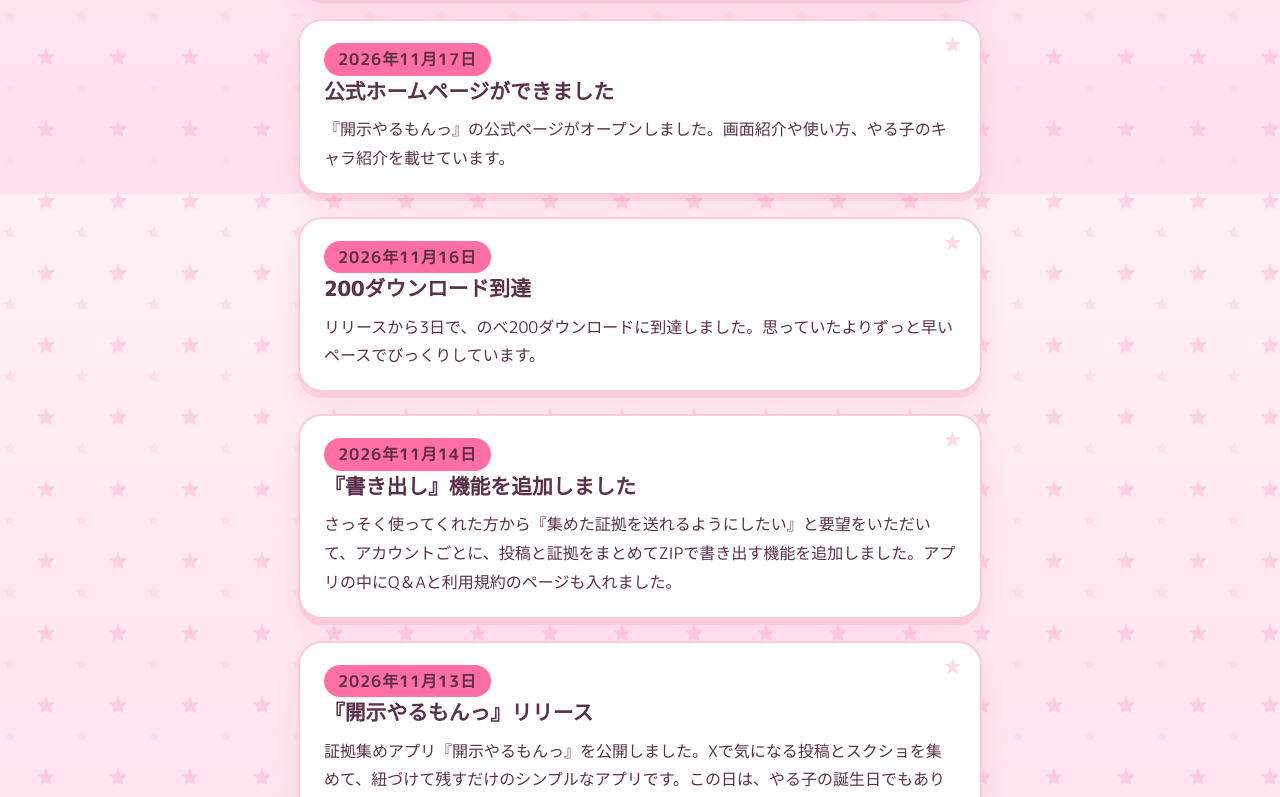
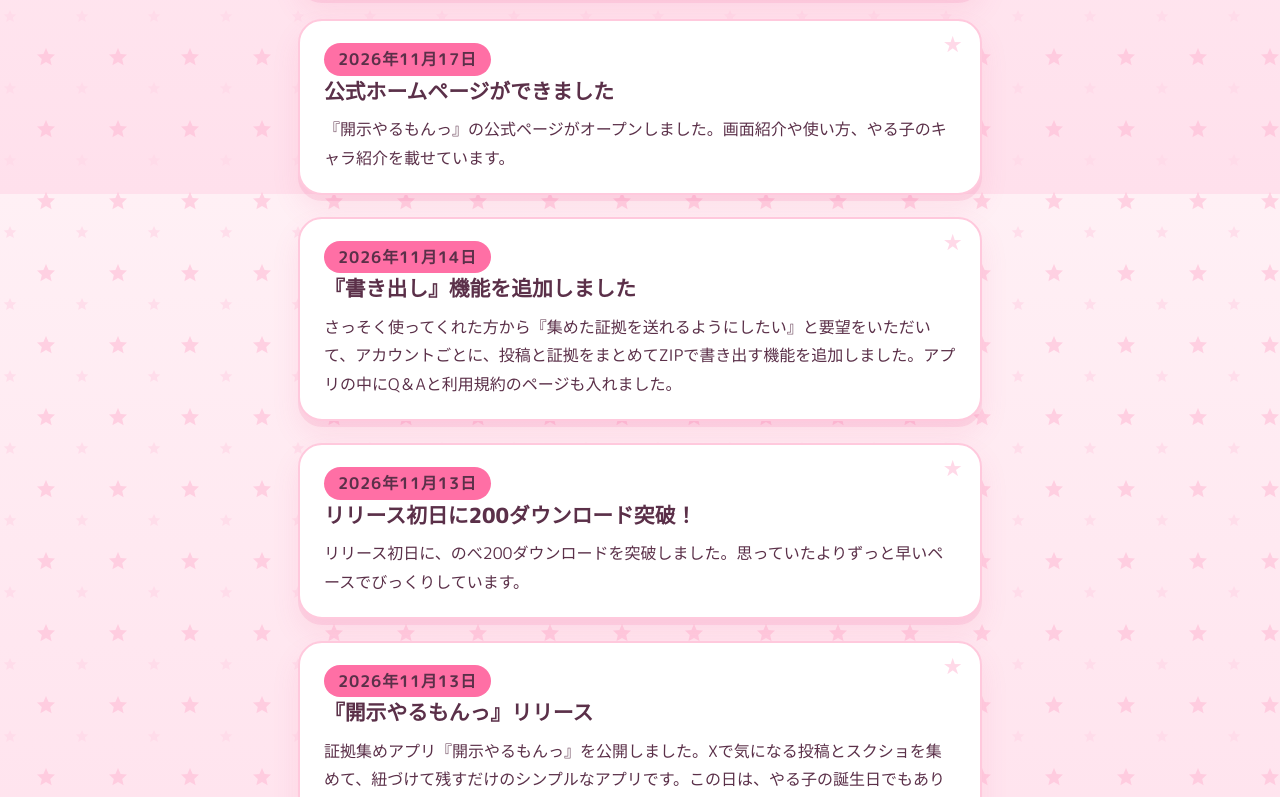
Before and after one commit to ma-kun-hub/kaiji-yarumon, a plain HTML site: page blog.html in a window 1280 px wide. Shown: the part 606-1403 px from the top of the page. Drawn offline with Linux system fonts and the light colour scheme.

Commit message:
開発日記：200DLエントリをリリース初日に修正

```diff
--- a/blog.html
+++ b/blog.html
@@ -297,15 +297,15 @@
         </li>
 
         <li class="entry">
-          <p class="entry-date"><time datetime="2026-11-16">2026年11月16日</time></p>
-          <h2>200ダウンロード到達</h2>
-          <p>リリースから3日で、のべ200ダウンロードに到達しました。思っていたよりずっと早いペースでびっくりしています。</p>
+          <p class="entry-date"><time datetime="2026-11-14">2026年11月14日</time></p>
+          <h2>『書き出し』機能を追加しました</h2>
+          <p>さっそく使ってくれた方から『集めた証拠を送れるようにしたい』と要望をいただいて、アカウントごとに、投稿と証拠をまとめてZIPで書き出す機能を追加しました。アプリの中にQ＆Aと利用規約のページも入れました。</p>
         </li>
 
         <li class="entry">
-          <p class="entry-date"><time datetime="2026-11-14">2026年11月14日</time></p>
-          <h2>『書き出し』機能を追加しました</h2>
-          <p>さっそく使ってくれた方から『集めた証拠を送れるようにしたい』と要望をいただいて、アカウントごとに、投稿と証拠をまとめてZIPで書き出す機能を追加しました。アプリの中にQ＆Aと利用規約のページも入れました。</p>
+          <p class="entry-date"><time datetime="2026-11-13">2026年11月13日</time></p>
+          <h2>リリース初日に200ダウンロード突破！</h2>
+          <p>リリース初日に、のべ200ダウンロードを突破しました。思っていたよりずっと早いペースでびっくりしています。</p>
         </li>
 
         <li class="entry">
```
